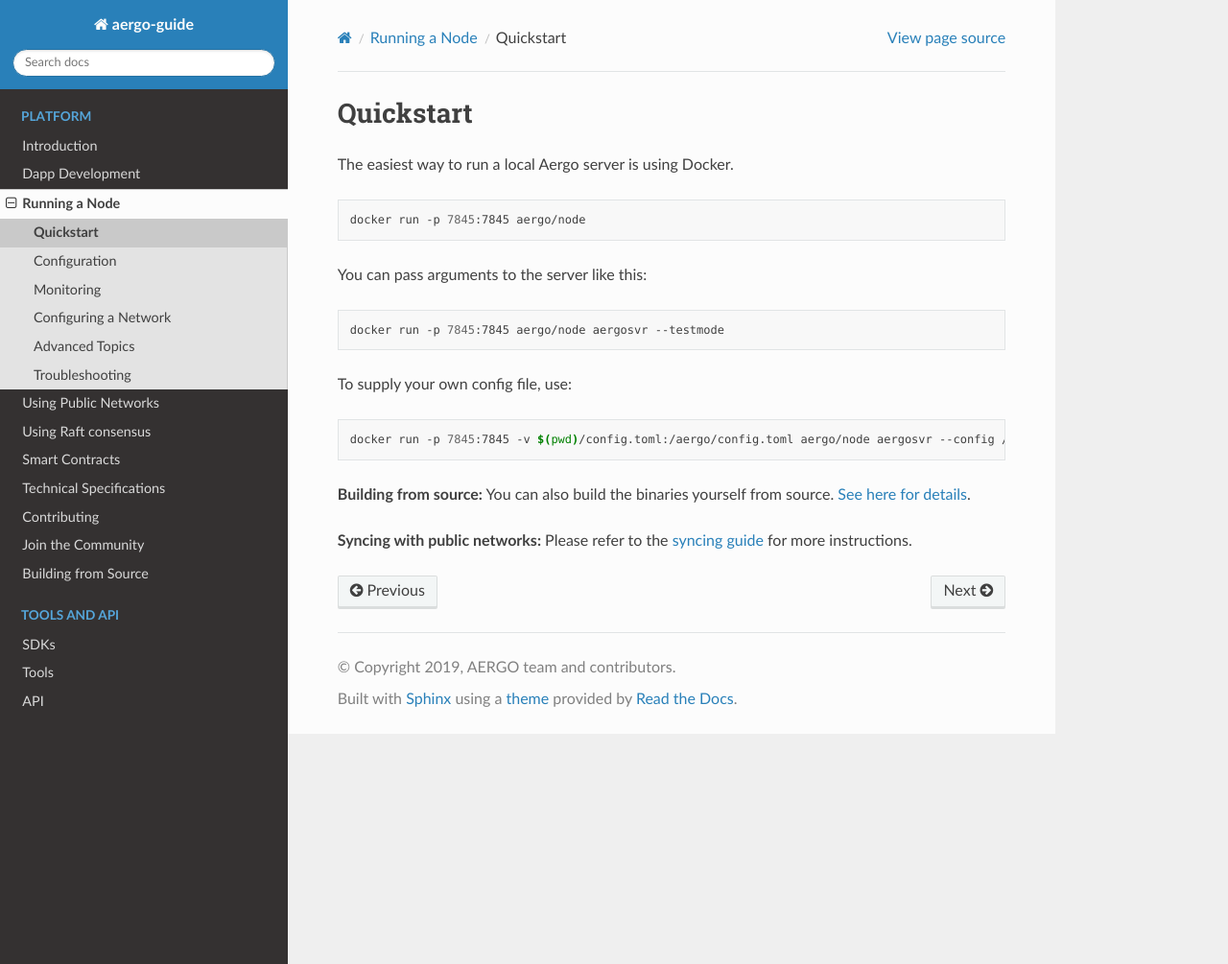
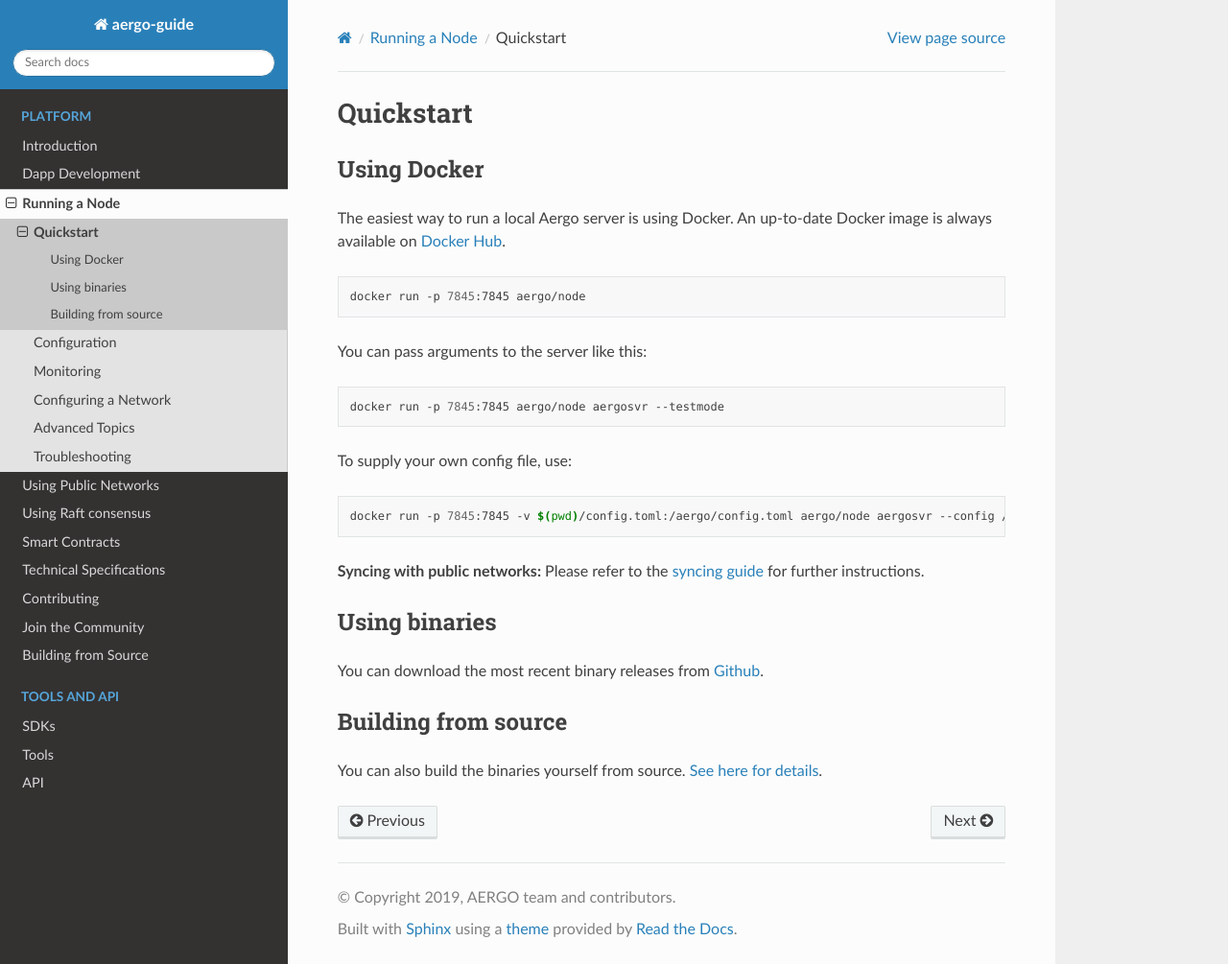
Before and after one commit to aergoio/guide, a Sphinx documentation site: the page built from source/running-node/quickstart.rst, in a window 1280 px wide and 1005 px high. Shown: the whole window at 96% size. Built offline with Sphinx 7.4.7 and the Read the Docs theme 2.0.0, drawn with Linux system fonts in a browser that asks for light colours.

Commit message:
Improve quickstart

```diff
--- a/source/running-node/quickstart.rst
+++ b/source/running-node/quickstart.rst
@@ -1,7 +1,10 @@
 Quickstart
 ==========
 
-The easiest way to run a local Aergo server is using Docker.
+Using Docker
+------------
+
+The easiest way to run a local Aergo server is using Docker. An up-to-date Docker image is always available on `Docker Hub <https://hub.docker.com/r/aergo/node/>`_.
 
 .. code-block:: shell
 
@@ -19,6 +22,14 @@ To supply your own config file, use:
 
     docker run -p 7845:7845 -v $(pwd)/config.toml:/aergo/config.toml aergo/node aergosvr --config /aergo/config.toml
 
-**Building from source:** You can also build the binaries yourself from source. `See here for details <../contribution/building-from-source.html>`_.
+**Syncing with public networks:** Please refer to the `syncing guide <../using-network/syncing.html>`_ for further instructions.
 
-**Syncing with public networks:** Please refer to the `syncing guide <../using-network/syncing.html>`_ for more instructions.
+Using binaries
+--------------
+
+You can download the most recent binary releases from `Github <https://github.com/aergoio/aergo/releases>`_.
+
+Building from source
+--------------------
+
+You can also build the binaries yourself from source. `See here for details <../contribution/building-from-source.html>`_.
```
